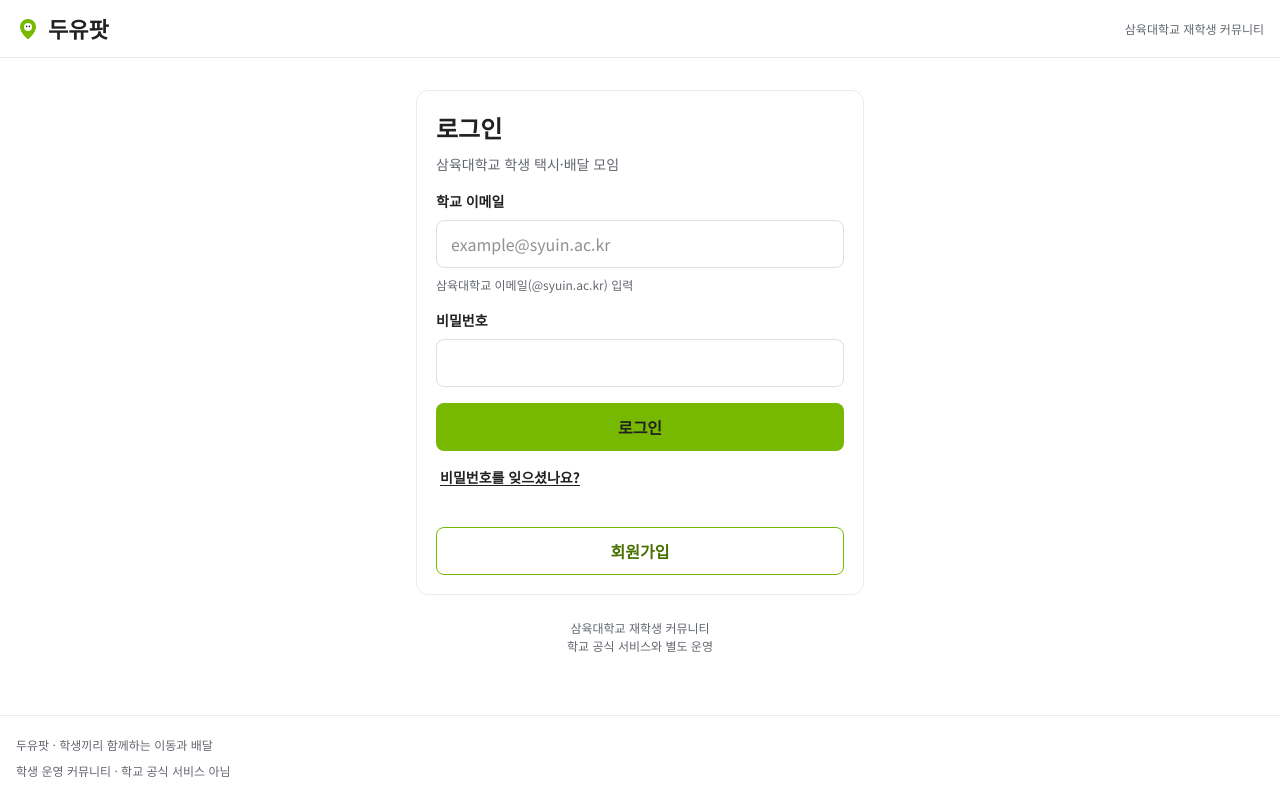
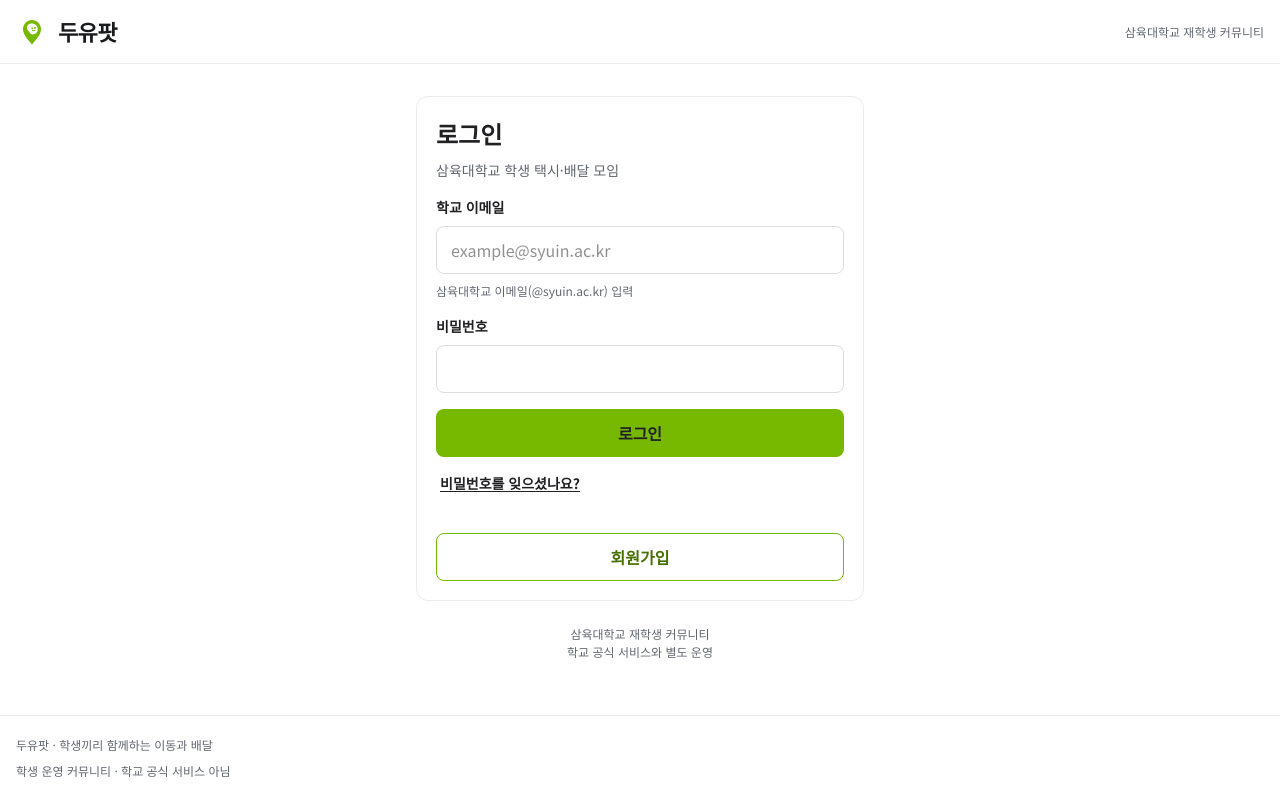
Before and after one commit to SYU-Taxi-Delivery/taxi-delivery-sharing-fe, a Next.js app: page / in a window 1280 px wide. Built offline with nearby package versions, Linux system fonts and the light colour scheme.

Commit message:
feat: Figma 원본 로고와 헤더 브랜드 적용

```diff
--- a/src/features/auth/AuthLayout.tsx
+++ b/src/features/auth/AuthLayout.tsx
@@ -15,7 +15,7 @@ export function AuthLayout({ children }: { children: ReactNode }) {
     <div className={`${styles.screen} ${notoSansKr.className}`}>
       <header className={styles.header}>
         <p className={styles.brand}>
-          <Image src="/auth/logo.svg" width={24} height={24} alt="" />
+          <Image src="/auth/logo.svg" width={32} height={32} alt="" />
           두유팟
         </p>
         <p className={styles.tagline}>삼육대학교 재학생 커뮤니티</p>
--- a/src/features/auth/auth.module.css
+++ b/src/features/auth/auth.module.css
@@ -27,17 +27,20 @@
   align-items: center;
   justify-content: space-between;
   gap: 0.75rem;
-  padding: 0.75rem 1rem;
+  height: 4rem;
+  padding: 0 1rem;
   border-bottom: 1px solid var(--auth-border);
 }
 
 .brand {
   display: flex;
   align-items: center;
-  gap: 0.5rem;
+  gap: 0.625rem;
   flex-shrink: 0;
   font-size: 1.375rem;
   font-weight: 700;
+  color: #191a1c;
+  letter-spacing: -0.03em;
   white-space: nowrap;
 }
 
--- a/src/features/posts/AppShell.tsx
+++ b/src/features/posts/AppShell.tsx
@@ -26,7 +26,7 @@ export function AppShell({
       <header>
         <div className={styles.header}>
           <p className={styles.brand}>
-            <Image src="/auth/logo.svg" width={24} height={24} alt="" />
+            <Image src="/auth/logo.svg" width={32} height={32} alt="" />
             두유팟
           </p>
           <AccountMenu />
--- a/src/features/posts/posts.module.css
+++ b/src/features/posts/posts.module.css
@@ -23,16 +23,18 @@
   align-items: center;
   justify-content: space-between;
   gap: 0.75rem;
-  padding: 0.75rem 1rem 0;
+  padding: 0.625rem 1rem 0.375rem;
 }
 
 .brand {
   display: flex;
   flex-shrink: 0;
   align-items: center;
-  gap: 0.5rem;
+  gap: 0.625rem;
   font-size: 1.375rem;
   font-weight: 700;
+  color: #191a1c;
+  letter-spacing: -0.03em;
   white-space: nowrap;
 }
 
```
Also changed, not shown: public/auth/logo.svg, src/features/auth/README.md.
